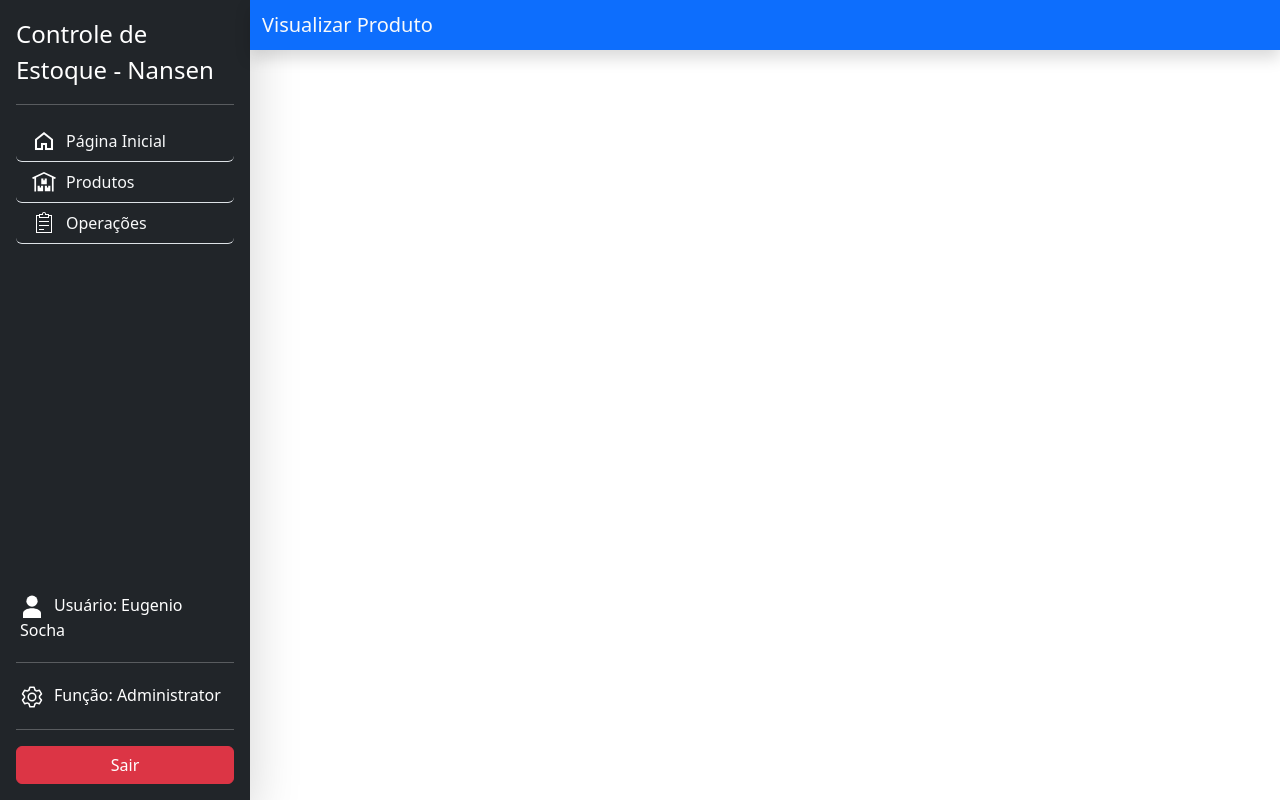
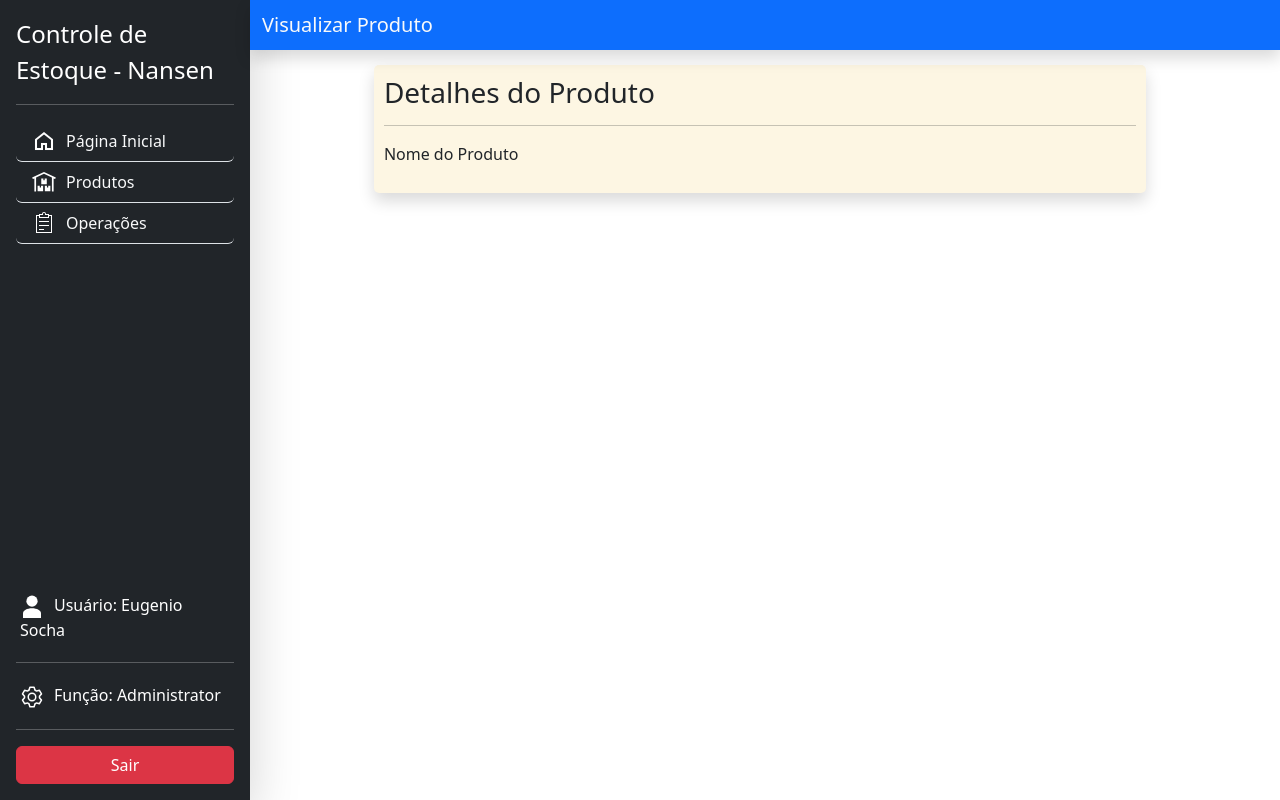
Before and after one commit to socha2004/controleDeEstoque, a React (Vite) app in the folder frontend/: page /editarProduto/1 in a window 1280 px wide. Built offline with nearby package versions, Linux system fonts and the light colour scheme; no server answers.

Commit message:
Mudança de Layout

```diff
--- a/frontend/public/css/index.css
+++ b/frontend/public/css/index.css
@@ -3,6 +3,8 @@
     margin: 1.5%;
     padding: 1%;
     border-radius: 5px;
+    width: 75%;
+    margin-left: 12%;
 }
 
 .cardIcons {
--- a/frontend/src/pages/produtos/Produtos.jsx
+++ b/frontend/src/pages/produtos/Produtos.jsx
@@ -15,10 +15,6 @@ function Produtos() {
             .then((data) => setDados(data))
             .catch((err) => console.error("Erro ao buscar dados:", err));
     }, [dados]);
-
-    const redirecionaExclusao = (elemento) => {
-
-    }
 
     return (
         <div>
--- a/frontend/src/pages/produtos/VisualizarProduto.jsx
+++ b/frontend/src/pages/produtos/VisualizarProduto.jsx
@@ -1,4 +1,15 @@
+import { useState, useEffect } from "react"
+
 function editarProduto () {
+    const [produto, setProduto] = useState([]);
+    console.log(produto)
+    useEffect(() => {
+        fetch("http://localhost:9000/visualizarproduto/2")
+        .then((res) => res.json())
+        .then((produto) => setProduto(produto))
+        .catch((err) => console.error("Erro ao buscar dados:", err));
+    }, [])
+
     return (
         <div>
             <nav className="navbar bg-primary shadow">
@@ -6,6 +17,13 @@ function editarProduto () {
                     <span className="navbar-brand mb-0 h1 text-light">Visualizar Produto</span>
                 </div>
             </nav>
+            <div className="conteudo-tela shadow">
+                <h3>Detalhes do Produto</h3>
+                <hr />
+                <div>
+                    <p>Nome do Produto</p>
+                </div>
+            </div>
         </div>
     )
 }
```
Also changed, not shown: 1 other file (tests, documents, lock files or other folders).
